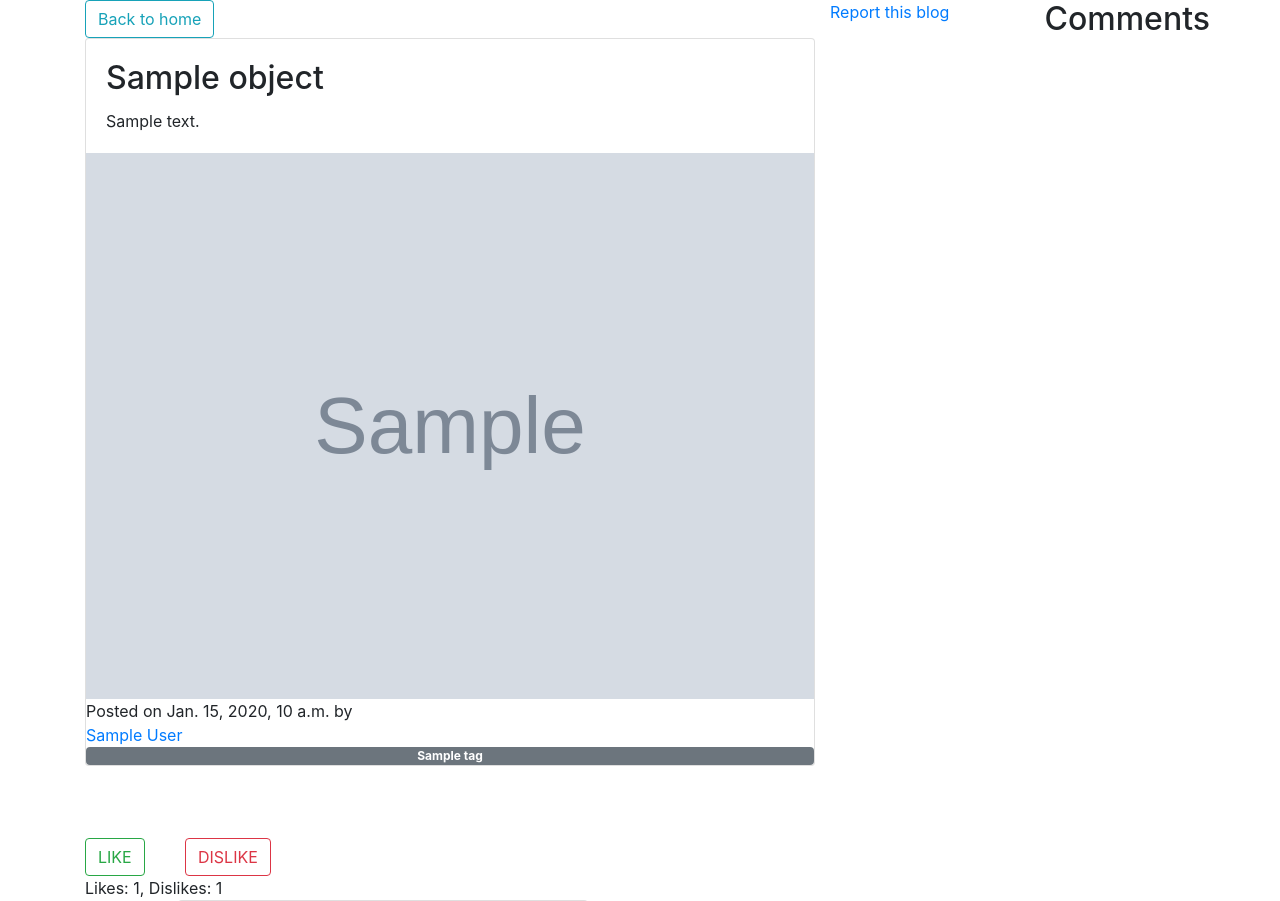
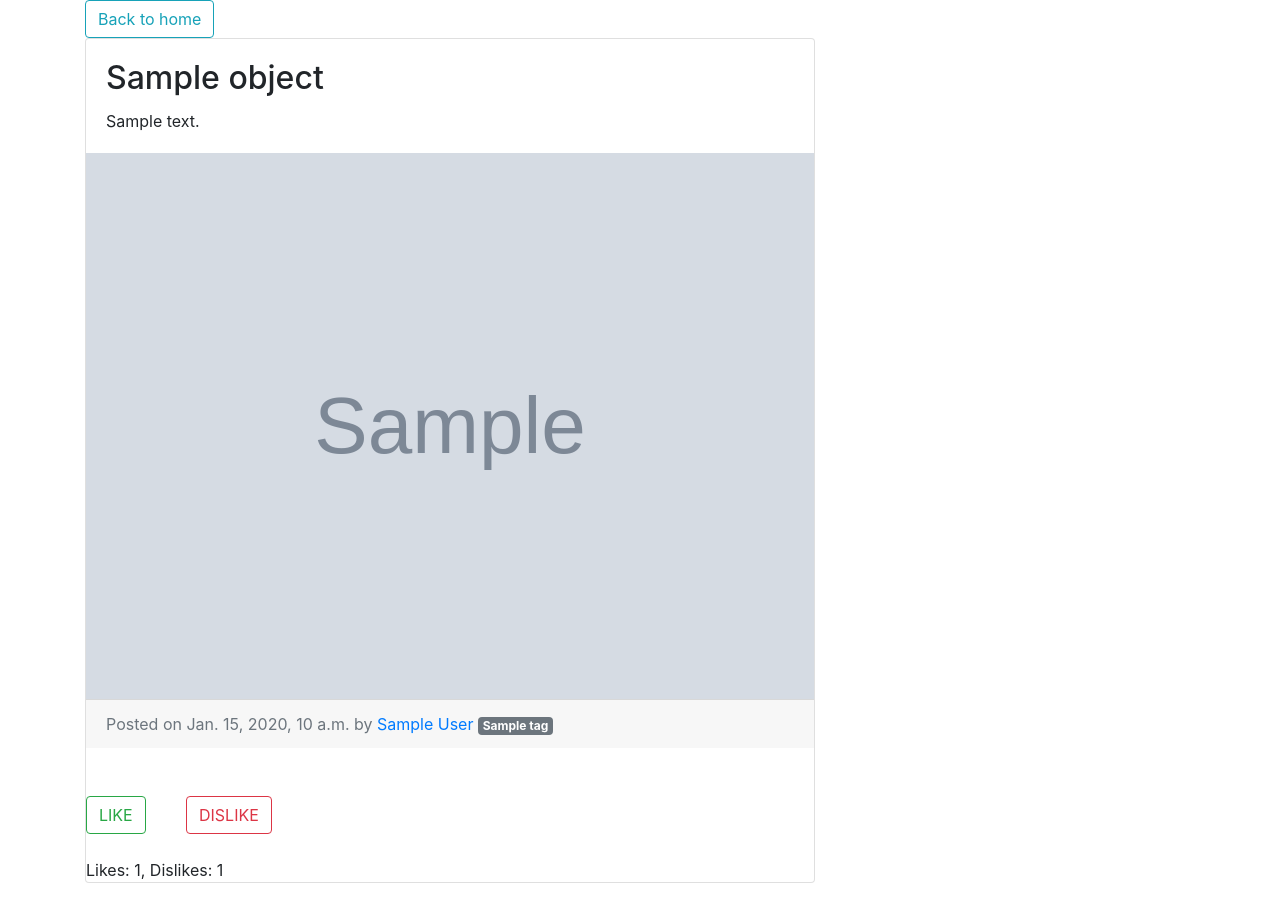
Before and after one commit to NarawishS/ku-hub, a Django app: template kuhub/templates/kuhub/blog_detail.html in a window 1280 px wide. Shown: the part 56-957 px from the top of the page. Run offline with Django 3.2, Linux system fonts and the light colour scheme; the template is opened without the code that fills it: most values are stand-ins (such as "Sample title", 1, 10 or a date in 2020); grey boxes marked "Sample" are stand-in pictures; data that the repository does not hold is empty; some libraries are stand-ins or nearby versions.

Commit message:
Adjusting template(blog-detail.html)

```diff
--- a/kuhub/templates/kuhub/blog_detail.html
+++ b/kuhub/templates/kuhub/blog_detail.html
@@ -17,9 +17,9 @@
                 <p class="card-text">{{ object.text|safe }}</p>
             </div>
             {% if blog.image %}
-                <img src="{{ blog.image.url }}" width=300 style="object-fit: cover; width: 100%; height: 100%;>
+                <img src="{{ blog.image.url }}" width=300 style="object-fit: cover; width: 100%; height: 100%;">
             {% endif %}
-            <div class="card-footer text-muted">
+            <div class=" card-footer text-muted">
             Posted on {{ object.pub_date }} by
             <a href="#">{{ object.author }}</a>
             {% for tag in blog.tags.all %}
```
Lines whose indentation alone changed are shown as unchanged.
